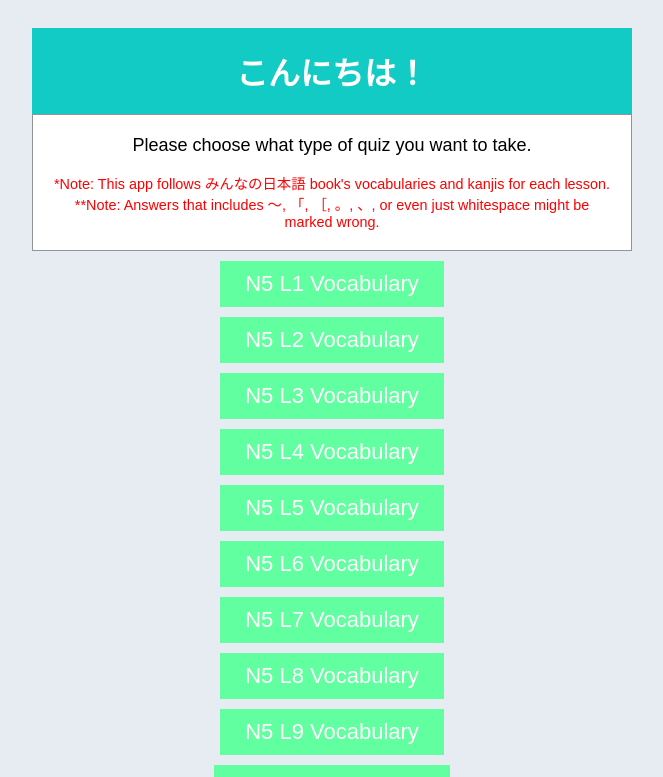
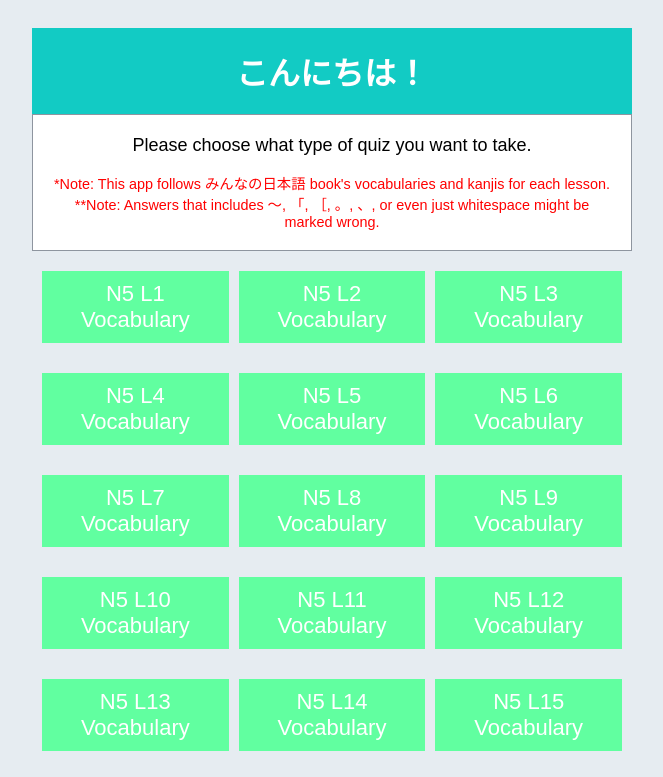
Before and after one commit to sameonseth/nihongo-reviewer, a Vue app: page / in a window 1280 px wide. Shown: the top 777 px of the page, without its empty margins (308-971 px from the left). Built offline with nearby package versions, Linux system fonts and the light colour scheme.

Commit message:
changed the layout of the options

```diff
--- a/src/assets/main.css
+++ b/src/assets/main.css
@@ -246,3 +246,15 @@ body {
   cursor: pointer;
   background-color: rgb(46, 179, 17);
 }
+
+.grid-container {
+  display: grid;
+  align-content: center;
+  grid-template-columns: auto auto auto;
+  gap: 10px;
+  padding: 10px;
+}
+
+.grid-container > button {
+  text-align: center;
+}
--- a/src/components/MenuVue.vue
+++ b/src/components/MenuVue.vue
@@ -11,6 +11,7 @@
             </div>
         </div>
     </div>
+    <div class="grid-container">
       <button
         type="button"
         class="vocabulary-option"
@@ -193,6 +194,7 @@
       >
         Next Kanji Quiz
       </button>
+    </div>
 </template>
 
 <script>
```
Lines whose indentation alone changed are shown as unchanged.
